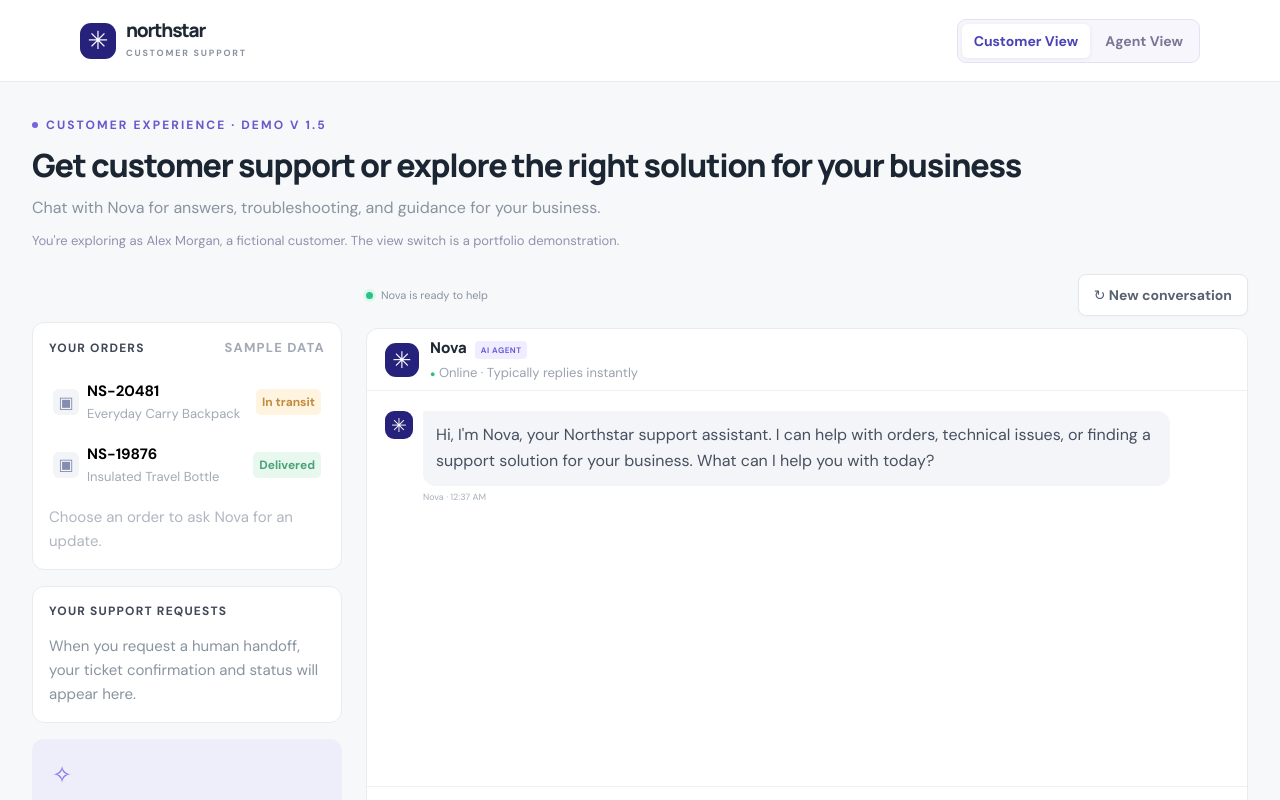
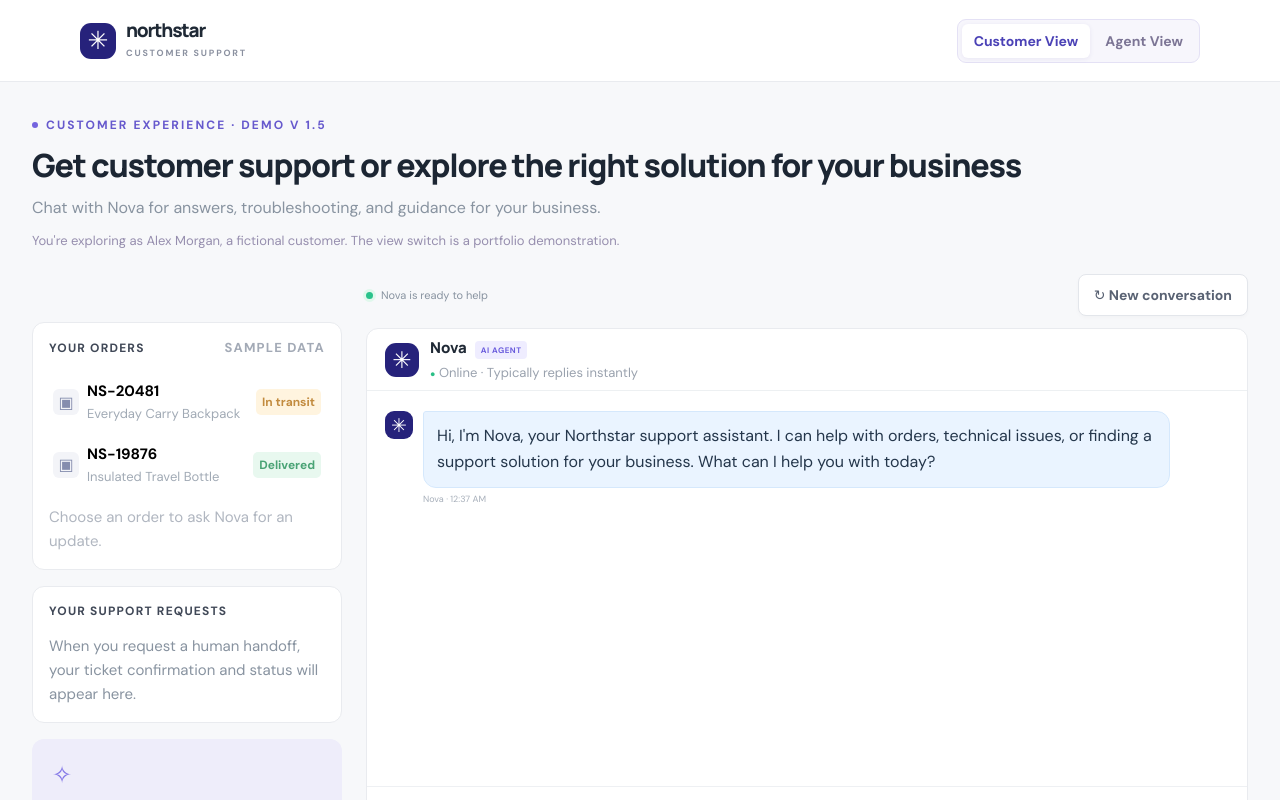
Before and after one commit to jamesgreatkim/Customer-Support-Agent, a website built with Vite: page northstar-support-agent/index.html in a window 1280 px wide. Shown: the top 800 px of the page. Built offline with nearby package versions, Linux system fonts and the light colour scheme.

Commit message:
Change chatbot responses to light blue

```diff
--- a/northstar-support-agent/src/style.css
+++ b/northstar-support-agent/src/style.css
@@ -237,3 +237,6 @@
 
 .sales-mode-switch{display:flex;gap:4px;margin-left:auto;order:2;background:#eeedfa;padding:4px;border-radius:10px}.sales-mode-switch button{border:0;background:transparent;color:#373093;font-size:14px;padding:8px 14px;border-radius:7px}.sales-mode-switch button[aria-pressed=true]{background:#4438a5;color:white}.sales-summary{margin-top:18px}.sales-summary p{margin:8px 0}.sales-summary small{font-size:13px;color:#737d8c}.ticket-detail textarea{display:block;width:100%;margin:10px 0;border:1px solid #dce0e8;border-radius:8px;padding:10px}.ticket-detail select{padding:8px;border:1px solid #dce0e8;border-radius:8px}
 @media(max-width:620px){.sales-mode-switch button{padding:7px 9px;font-size:13px}.panel-header{flex-wrap:wrap}}
+
+/* Light blue Nova responses in both chat views. */
+.message.assistant .bubble{background:#eaf4ff;color:#24364b;border:1px solid #d5e8fc}
```
